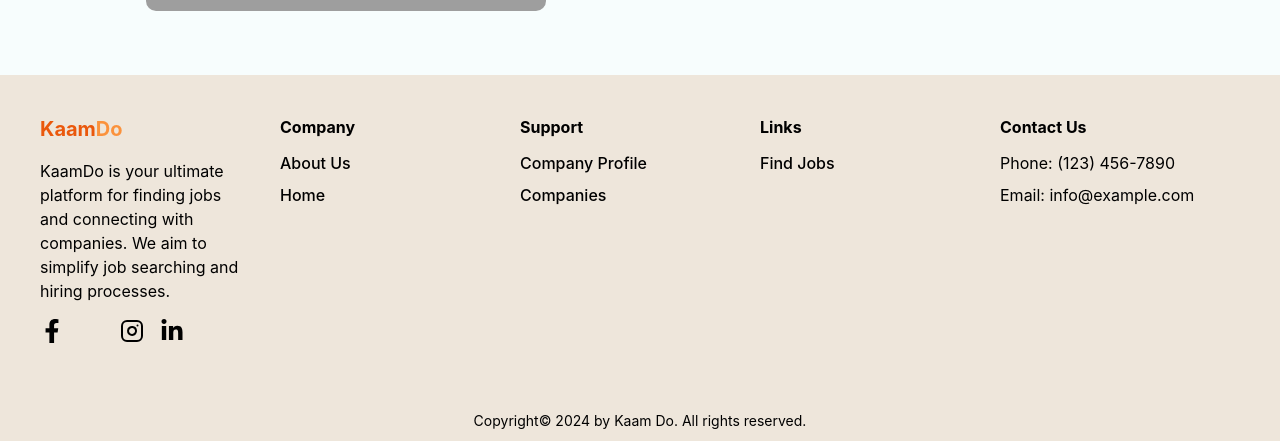
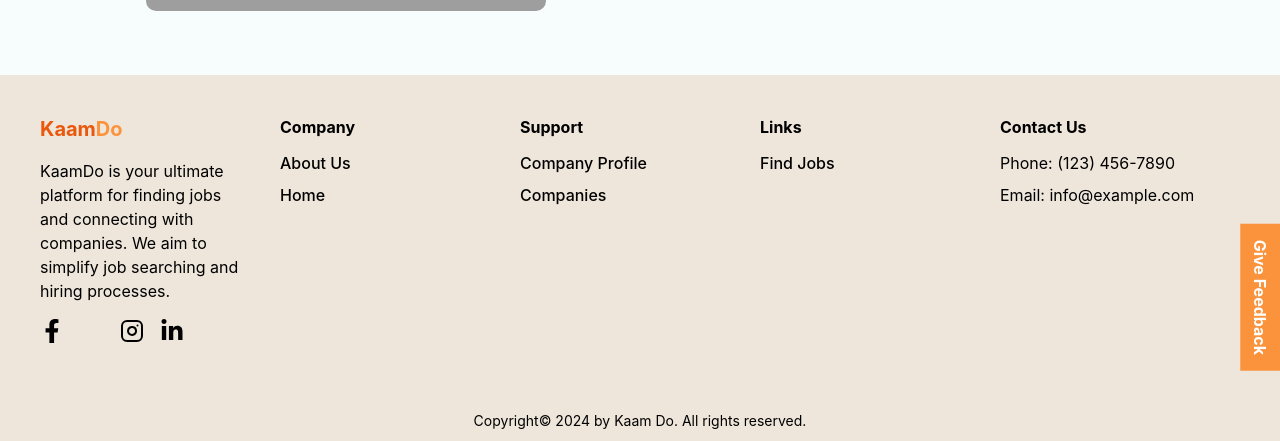
Before and after one commit to PatilHarshh/Kaam-Do, a React (Vite) app in the folder client/: page / in a window 1280 px wide. Shown: the part 4740-5181 px from the top of the page. Built offline with nearby package versions, Linux system fonts and the light colour scheme; grey boxes are pictures that could not be loaded; some icons are missing.

Commit message:
few changes

```diff
--- a/client/src/components/Footer.jsx
+++ b/client/src/components/Footer.jsx
@@ -14,7 +14,7 @@
   return (
     <div>
       <footer className="bg-[#EEE6DB] dark:bg-gray-800 flex flex-col md:flex-row justify-center items-center ">
-        <div className="container p-10 flex flex-col md:flex-row justify-center items-center">
+        <div className="container relative p-10 flex flex-col md:flex-row justify-center items-center">
           <div className="flex flex-col md:flex-row justify-between gap-10">
             {/* Column 1 */}
             <div className="w-full md:w-1/5">
```
